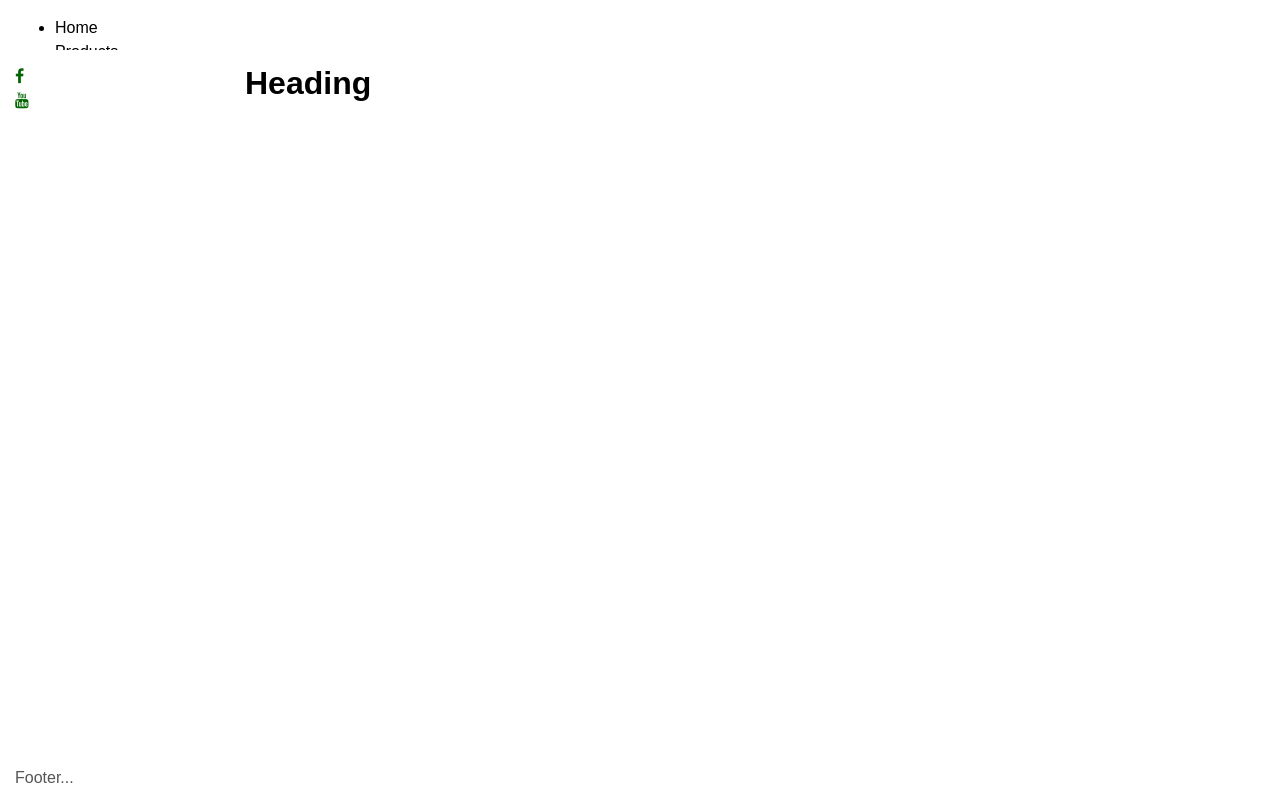
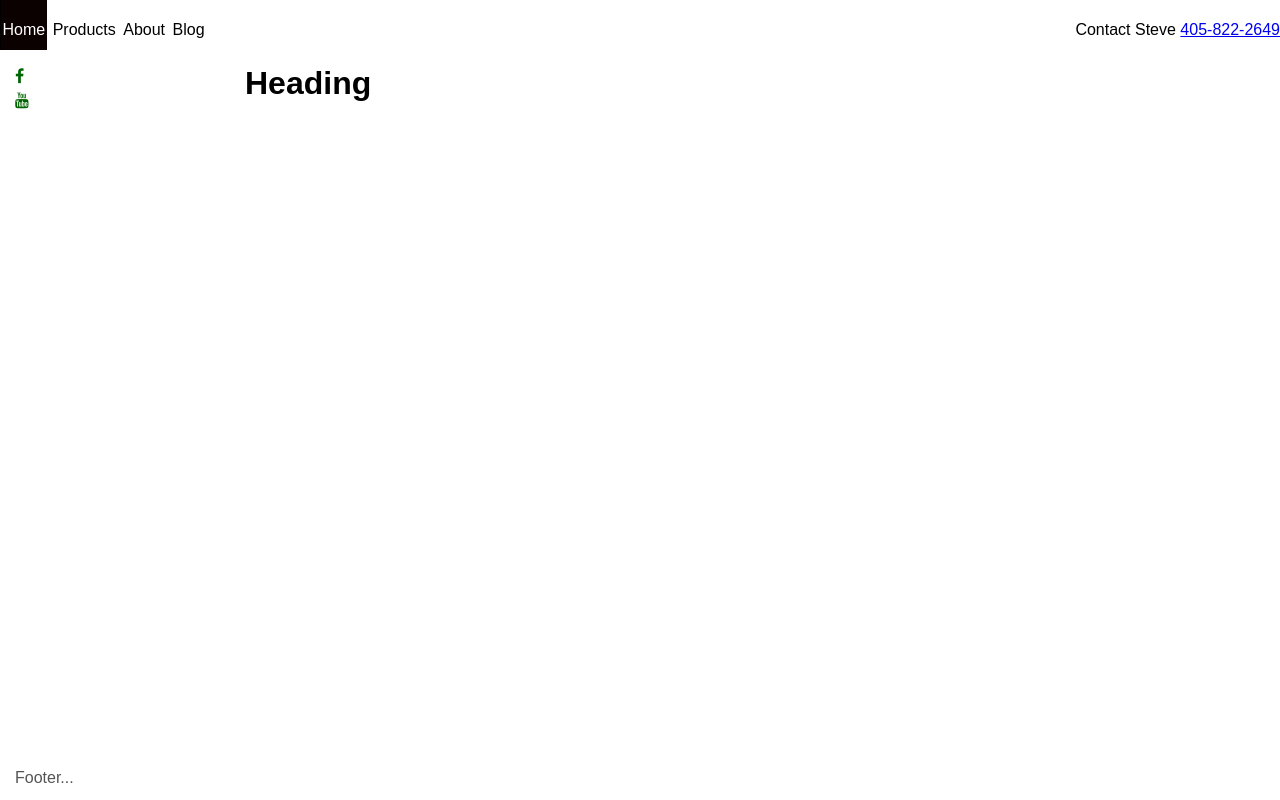
Before and after one commit to JamesNorum/Steve-s-Detector-Rods-Website-Homepage-Redesign, a plain HTML site: page index.html in a window 1280 px wide. Drawn offline with Linux system fonts and the light colour scheme.

Commit message:
added header, css needs work

```diff
--- a/index.html
+++ b/index.html
@@ -15,13 +15,19 @@
 	<body>
 
 		<header id="header">
-			<div class="innertube">
-                <ul>
-                    <li>Home</li>
-                    <li>Products</li>
-                    <li>About</li>
-                    <li>Blog</li>
-                </ul>
+			<nav>
+				<div>
+					<ul id="menu">
+						<li><a href="maintenance.html">Home</a></li>
+						<li><a href="maintenance.html">Products</a></li>
+						<li><a href="maintenance.html">About</a></li>
+						<li><a href="maintenance.html">Blog</a></li>
+					</ul>
+				</div>
+			</nav>
+
+			<div id="contact">
+				Contact Steve <a href="tel:+14058222649">405-822-2649</a>
 			</div>
 		</header>
 
--- a/style.css
+++ b/style.css
@@ -7,6 +7,7 @@
 			max-height: 100%;
 			font-family:Sans-serif;
 			line-height: 1.5em;
+			overflow: auto;
 		}
 
 		main {
@@ -20,7 +21,7 @@
 		}
 
 		#header {
-			position: absolute;
+			position: left;
 			top: 0;
 			left: 0;
 			width: 100%;
@@ -57,6 +58,52 @@
 			color: #555;
 		}
 
+		#menu{
+			float: left;
+			width: 80%;
+			height: 100%;
+			margin: none;
+		}
+
+		#menu ul{
+			text-align: left;
+			float: left;
+			margin: none;
+			background: white;
+		}
+
+		#menu li{
+			display: inline-block;
+			padding: none;
+			margin: none;
+		}
+
+		#menu li a, #menu li span{
+			display: inline-block;
+			padding: 0em 1.5px;
+			text-decoration: none;
+			font-weight: 300;
+			text-transform: none;
+			line-height: 60px;
+		}
+
+		#menu li a{
+
+			color: rgb(0, 0, 0);
+		}
+
+		#menu li:hover a, #menu li span{
+			background: rgb(12, 1, 1);
+			color: rgb(255, 255, 255);
+			border-left: 1px solid #000000;
+			text-decoration: none;
+		}
+
+		#contact {
+			text-align: right;
+			line-height: 60px;
+		}
+
 		nav ul {
 			list-style-type: none;
 			margin: 0;
```
Also changed, not shown: maintenance.html (added, +18 -0 lines).
